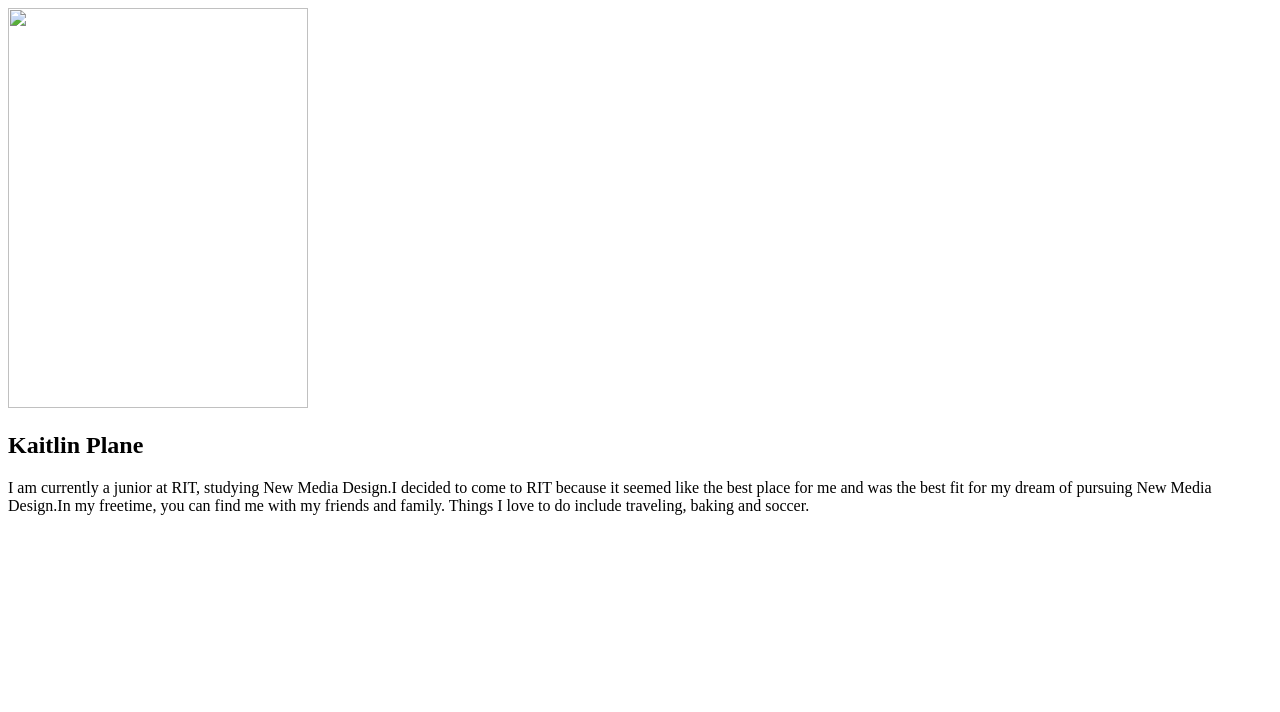
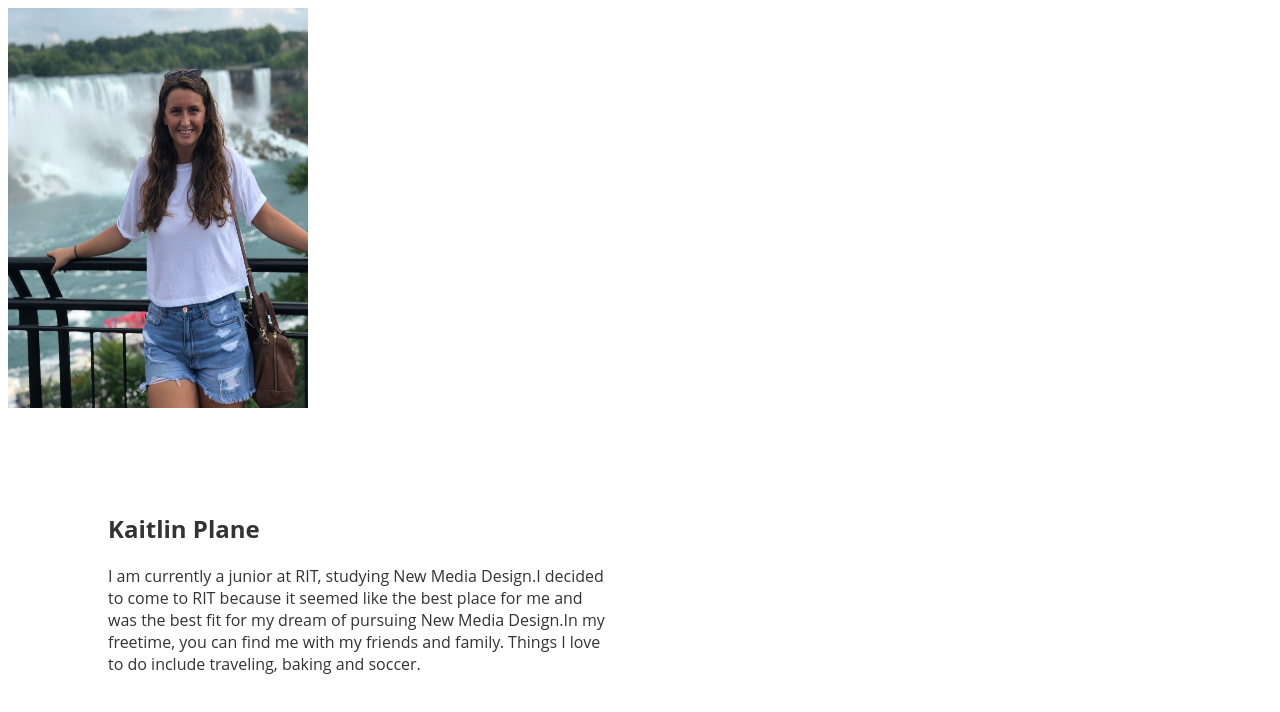
Before and after one commit to kplane20/kplane20.github.io, a plain HTML site: page index.html in a window 1280 px wide. Drawn offline with Linux system fonts and the light colour scheme.

Commit message:
personal page

```diff
--- a/index.html
+++ b/index.html
@@ -8,7 +8,7 @@
     <title>Document</title>
 
     <div class="header">
-        <img src="images/falls.jpg"width="300" height="400"/>
+        <img src="falls.jpg"width="300" height="400"/>
     </div>
 </head>
 <body>
--- a/stylesheet.css
+++ b/stylesheet.css
@@ -0,0 +1,16 @@
+h1{
+    color: #333333;
+
+}
+
+header{
+    margin-left: 100px;
+}
+
+.bio{
+    font-family: 'Open Sans', sans-serif;
+    max-width: 500px;
+    color: #333333;
+    margin: 100px;
+
+}
```
